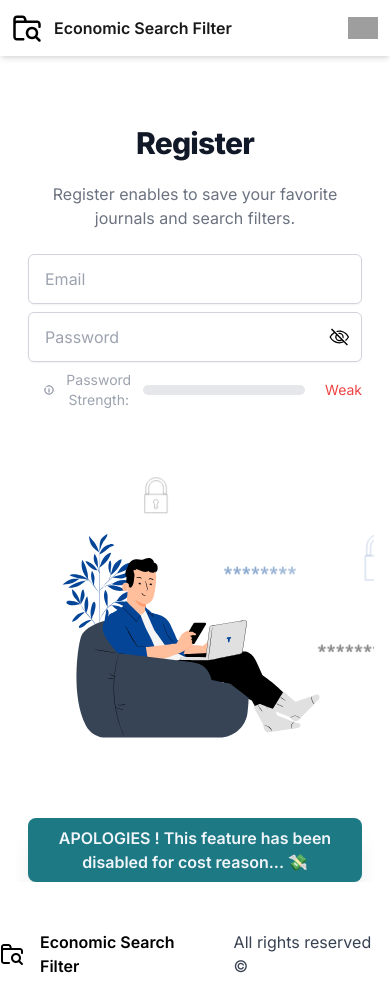
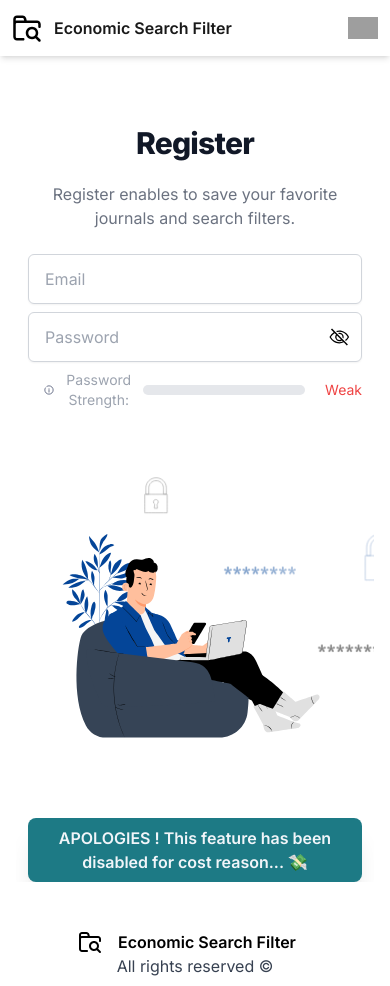
Before and after one commit to npasquier/scholar-filter, a Next.js app: page /register in a window 390 px wide. Built offline with nearby package versions, Linux system fonts and the light colour scheme; no server answers; grey boxes are pictures that could not be loaded.

Commit message:
Improve readability of footer on smartphone

```diff
--- a/components/Footer.tsx
+++ b/components/Footer.tsx
@@ -2,8 +2,8 @@ import Image from "next/image";
 
 const Footer = () => {
   return (
-    <footer className="flex flex-col  relative bottom-0 h-14">
-      <div className="flex justify-between mx-auto mt-auto mb-3">
+    <footer className="flex flex-col relative bottom-0 h-14">
+      <div className="flex flex-wrap items-center justify-center mx-auto mt-auto mb-3">
         <Image
           src="/search.svg"
           alt="logo"
```
